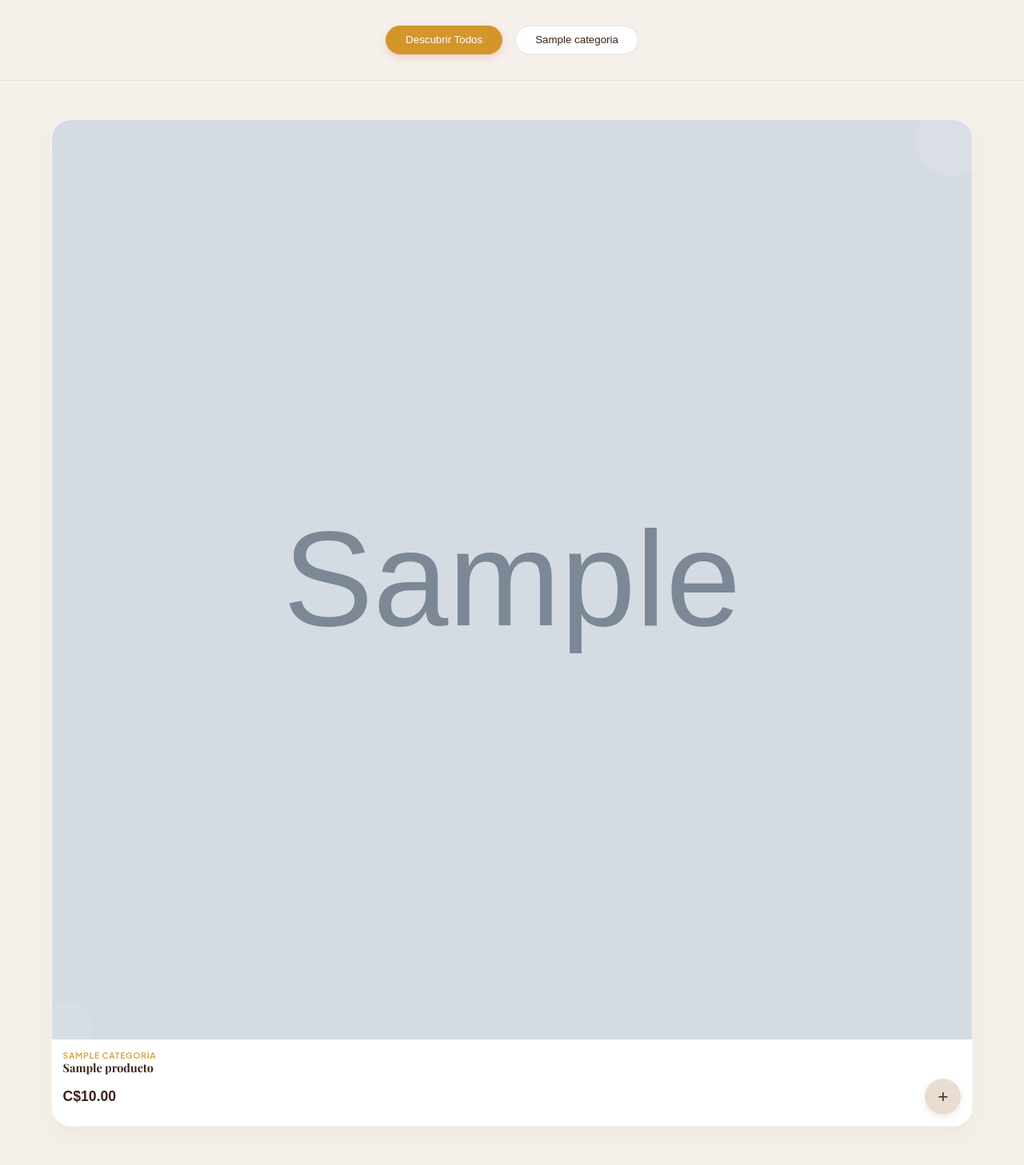
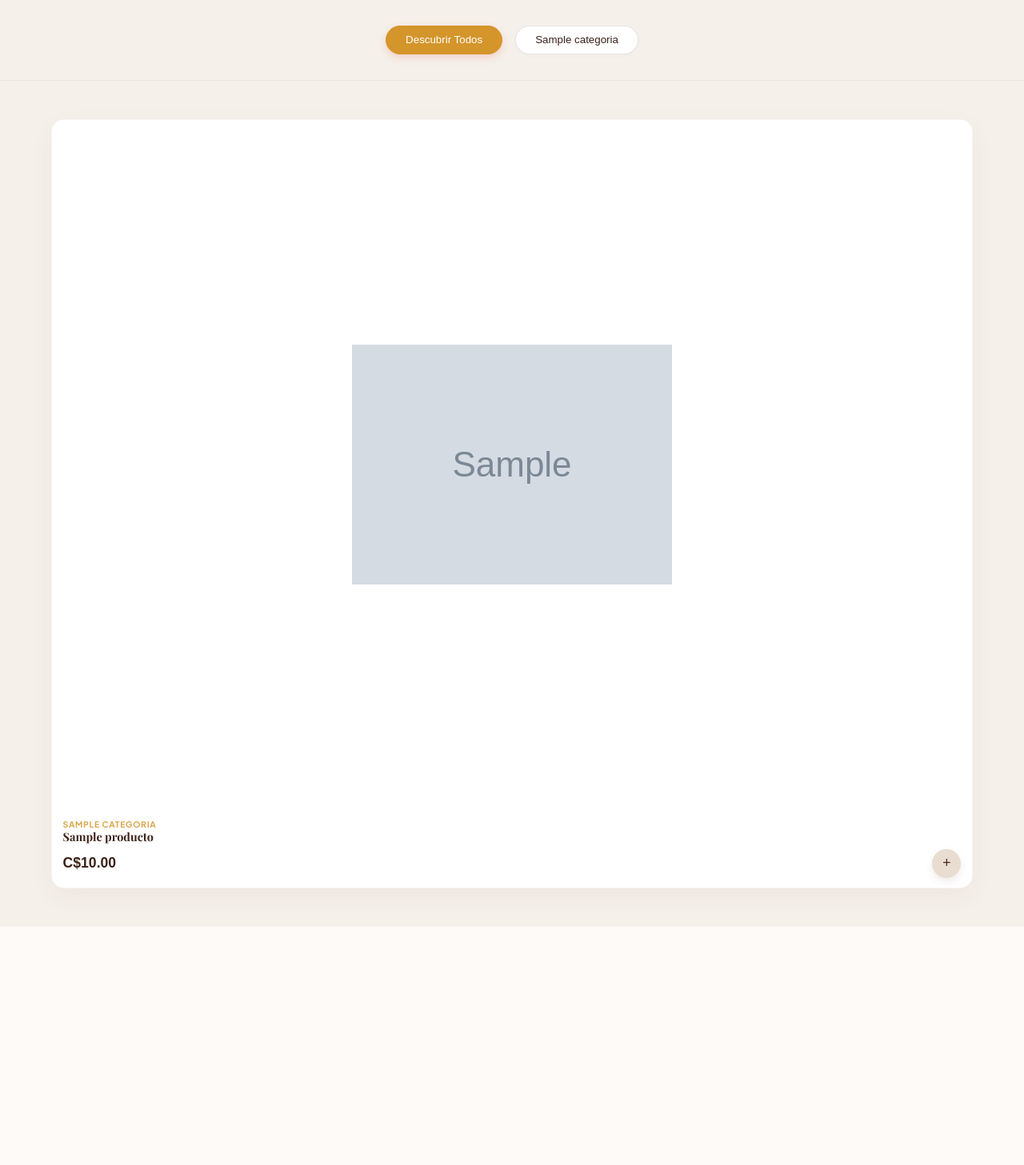
Before and after one commit to ruiz212/Ingenieria-de-software-, a Flask app: template templates/tienda.html in a window 1280 px wide. Shown: the part 634-2091 px from the top of the page at 80% size. After the commit the page ends 1793 px from the top, so only its background shows below. Run offline with Flask 3, Linux system fonts and the light colour scheme; the template is opened without the code that fills it: most values are stand-ins (such as "Sample title", 1, 10 or a date in 2020); grey boxes marked "Sample" are stand-in pictures; some web fonts are replaced.

Commit message:
fix(images): usar object-fit contain para que las imagenes se vean completas
- Cambiado el object-fit de 'cover' a 'contain' para asegurar que la
  imagen completa se muestre independiente de sus dimensiones originales
  evitando cortes (croppings) accidentales de los bordes del producto.

```diff
--- a/static/css/pages/pos_product_visuals.css
+++ b/static/css/pages/pos_product_visuals.css
@@ -40,9 +40,11 @@
     background: var(--surface-sunken);
 }
 .product-real-img {
-    width: 100%;
-    height: 100%;
-    object-fit: cover;
+    max-width: 100%;
+    max-height: 100%;
+    width: auto;
+    height: auto;
+    object-fit: contain;
     object-position: center;
     transition: transform 0.35s var(--ease-spring);
     display: block;
--- a/templates/tienda.html
+++ b/templates/tienda.html
@@ -10,49 +10,65 @@
         /* Fallbacks for JS interactions */
         .catalog-panel { display: contents; }
         .products-grid { display: contents; }
-        /* Tienda product card overrides */
+
+        /* ═══ Tienda product card — diseño completo ═══ */
         .store-product-card {
             padding: 0 !important;
             display: flex !important;
             flex-direction: column !important;
-            min-height: 0 !important;
             overflow: hidden !important;
-            border-radius: 24px !important;
+            border-radius: 16px !important;
         }
+
+        /* ── Zona de imagen: siempre proporción 4:3, llena el espacio sin distorsión ── */
         .store-product-card .product-visual {
-            /* Forzamos que la imagen sea un cuadrado perfecto siempre */
-            aspect-ratio: 1 / 1;
+            aspect-ratio: 4 / 3;
+            height: auto !important;
+            width: 100%;
+            flex-shrink: 0;
+            background-color: white; /* Fondo blanco para las imágenes contain */
+            display: flex;
+            align-items: center;
+            justify-content: center;
+        }
+        .store-product-card .product-visual img.product-real-img {
+            max-width: 100%;
+            max-height: 100%;
+            width: auto;
             height: auto;
-            width: 100%;
+            object-fit: contain;
+            object-position: center;
+            display: block;
+        }
+
+        /* ── Zona de info: compacta y bien espaciada ── */
+        .store-product-card > div:not(.product-visual):not(.card-price-add):not(.discount-badge):not(.product-discount-badge) {
+            padding: 0.75rem 0.85rem 0;
+        }
+        .store-product-card .card-cat {
+            padding: 0;
+            font-size: 0.65rem;
+            margin-bottom: 0.25rem;
+        }
+        .store-product-card .card-title {
+            padding: 0;
+            font-size: 1rem;
+            margin: 0 0 0.35rem 0;
+            line-height: 1.25;
         }
         .store-product-card .card-price-add {
-            padding: 0 0.85rem 0.85rem;
+            padding: 0.35rem 0.85rem 0.75rem;
             display: flex;
             justify-content: space-between;
             align-items: center;
         }
-        .store-product-card .card-cat,
-        .store-product-card .card-title {
-            padding: 0;
+        .store-product-card .card-price {
+            font-size: 1.05rem;
         }
-        .store-product-card > div:not(.product-visual):not(.card-price-add):not(.discount-badge):not(.product-discount-badge) {
-            padding: 0.85rem 0.85rem 0.25rem;
-        }
-
-        /* Ajustar textos para móviles */
-        @media (max-width: 600px) {
-            .store-product-card .card-title {
-                font-size: 1.1rem;
-                margin-bottom: 0.5rem;
-            }
-            .store-product-card .card-price {
-                font-size: 1.15rem;
-            }
-            .store-product-card .btn-add {
-                width: 35px;
-                height: 35px;
-                font-size: 1.2rem;
-            }
+        .store-product-card .btn-add {
+            width: 36px;
+            height: 36px;
+            font-size: 1.1rem;
         }
     </style>
 
```
